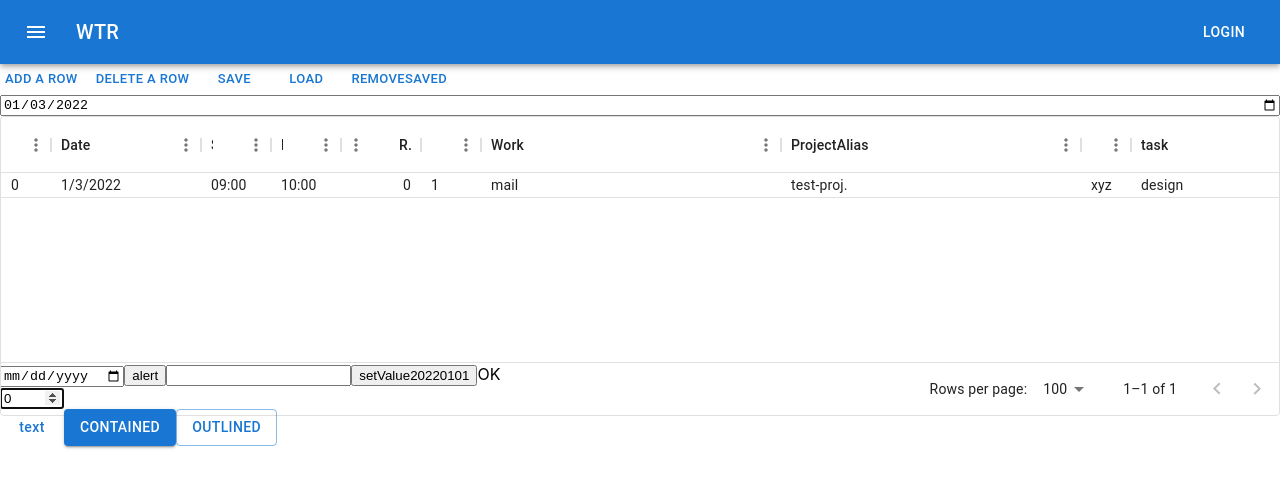
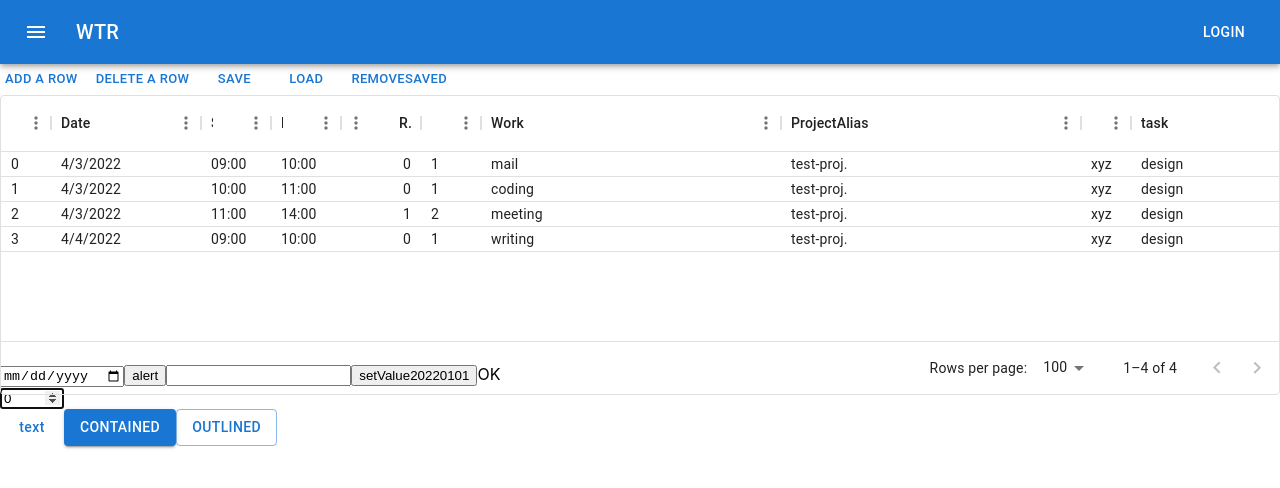
Before and after one commit to marzg510/wtr, a React (Create React App) app: page / in a window 1280 px wide. Shown: the top 488 px of the page. Built offline with nearby package versions, Linux system fonts and the light colour scheme.

Commit message:
datagridのフィルタ機能を使う方向とし、1日分だけ表示するのはやめる

```diff
--- a/src/App.tsx
+++ b/src/App.tsx
@@ -1,9 +1,9 @@
 import './App.css';
 
-import { useLayoutEffect, useReducer, useRef, useState } from 'react';
+import { useReducer, useState } from 'react';
 import { Box, Button, Drawer, Link, List, Stack, TextField } from '@mui/material';
 import styled from '@emotion/styled';
-import { DataGrid, GridColDef, GridColTypeDef, GridRenderEditCellParams, GridRowId, GridRowsProp, GridValueGetterParams, GRID_DATE_COL_DEF, useGridApiContext } from '@mui/x-data-grid';
+import { DataGrid, GridColDef, GridColTypeDef, GridRenderEditCellParams, GridRowId, GridRowsProp, GridValueGetterParams, useGridApiContext } from '@mui/x-data-grid';
 import Header from './Header';
 import { addHours, format } from 'date-fns';
 import { timeColumnType } from './DateEditor';
@@ -37,7 +37,6 @@ function MyCustomEditComponent(props: GridRenderEditCellParams) {
 const columns: GridColDef[]= [
   { field: 'id', headerName: 'ID', width: 10 },
   { field: 'workDate',
-    // ...dateColumnType,
     type: 'date',
     headerName: 'Date',
     width: 150, editable: true,
@@ -66,34 +65,18 @@ const columns: GridColDef[]= [
 
 function App() {
   const [rows,setRows] = useState([
-    { id: 0, workDate: new Date('2022-01-03'), startTime: new Date('1970-01-01 09:00'), endTime: new Date('1970-01-01 10:00'), restTime:0, workTime:null,
+    { id: 0, workDate: new Date('2022-04-03'), startTime: new Date('1970-01-01 09:00'), endTime: new Date('1970-01-01 10:00'), restTime:0, workTime:null,
       work: 'mail' , projectAlias: 'test-proj.', projectCd: 'xyz', task: 'design' },
+    { id: 1, workDate: new Date('2022-04-03'), startTime: new Date('1970-01-01 10:00'), endTime: new Date('1970-01-01 11:00'), restTime:0, workTime:null,
+      work: 'coding' , projectAlias: 'test-proj.', projectCd: 'xyz', task: 'design' },
+    { id: 2, workDate: new Date('2022-04-03'), startTime: new Date('1970-01-01 11:00'), endTime: new Date('1970-01-01 14:00'), restTime:1, workTime:null,
+      work: 'meeting' , projectAlias: 'test-proj.', projectCd: 'xyz', task: 'design' },
+    { id: 3, workDate: new Date('2022-04-04'), startTime: new Date('1970-01-01 09:00'), endTime: new Date('1970-01-01 10:00'), restTime:0, workTime:null,
+      work: 'writing' , projectAlias: 'test-proj.', projectCd: 'xyz', task: 'design' },
   ]
   );
-  const [selectedDate, setSelectedDate] = useState(new Date('2022-01-03'));
-  // const [contextMenuProps, setContextMenuProps] = useState<{
-  //   rowIdx: number;
-  //   top: number;
-  //   left: number
-  // } | null>(null);
   const [nextId, setNextId] = useReducer((id: number) => id + 1, rows[rows.length - 1].id + 1);
   const defaultWorkTime = 1;
-  // const isContextMenuOpen = contextMenuProps !== null;
-  // const menuRef = useRef<HTMLMenuElement | null>(null);
-  // useLayoutEffect(() => {
-  //   if (!isContextMenuOpen) return;
-
-  //   function onClick(event: MouseEvent) {
-  //     if (event.target instanceof Node && menuRef.current?.contains(event.target)) {
-  //       return;
-  //     }
-  //     setContextMenuProps(null);
-  //   }
-  //   window.addEventListener('click', onClick);
-  //   return () => {
-  //     window.removeEventListener('click', onClick);
-  //   };
-  // }, [isContextMenuOpen]);
 
   const [dateValue, setDateValue] = useState("");
   const [dateDispValue, setDateDispValue] = useState("");
@@ -122,7 +105,6 @@ function App() {
       return [...prevRows.slice(0, selectedRowIdx+1), newRow, ...prevRows.slice(selectedRowIdx+1)]
     });
   };
-  // const [selectionModel, setSelectionModel] = useState<Row[]>([]);
   const [selectedRowId, setSelectedRowId] = useState<Set<GridRowId>>(new Set());
   return (
     <div>
@@ -169,14 +151,6 @@ function App() {
             RemoveSaved
           </Button>
         </Stack>
-        <Stack>
-          <input type="date"
-            value={format(selectedDate, 'yyyy-MM-dd')}
-            onChange={(event)=>{
-              setSelectedDate(new Date(event.target.value));
-            }}
-          />
-        </Stack>
         <DataGrid
           rowHeight={25}
           rows={rows}
@@ -189,7 +163,6 @@ function App() {
             console.log("selected rows", selectedRows)
             setSelectedRowId(selectedRowId);
           }}
-          // https://mui.com/x/react-data-grid/editing/#full-featured-crud-component
           onCellEditStart={(params, event)=>{
             console.log("onCellEditStart params",params);
             console.log("onCellEditStart event",event);
```
